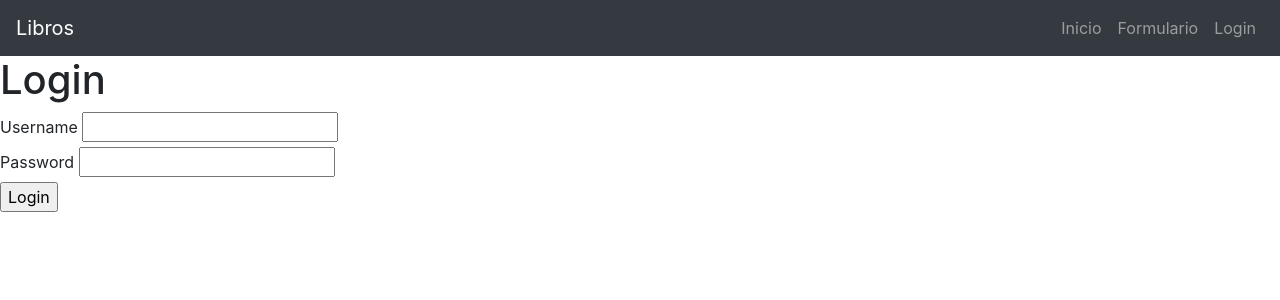
After one commit to HectorM-OnW/HECTORM-PYTHON-C, a Django app: page /login/ in a window 1280 px wide. The commit adds this page. Shown: the top 300 px of the page. Run offline with Django 4.2, Linux system fonts and the light colour scheme; some libraries are stand-ins or nearby versions.

```diff
--- a/Project 1/project1/libros/urls.py
+++ b/Project 1/project1/libros/urls.py
@@ -6,5 +6,6 @@ urlpatterns = [
     path('inicio', views.Inicio.as_view(), name='inicio'),
     #path('insertar', views.insertar_libro, name='insertar'),
     path('formulario', views.Formulario.as_view(), name='formulario'),
-    path('eliminar-libro/<int:libro_id>/', views.EliminarLibro.as_view(), name='eliminar_libro')
+    path('eliminar-libro/<int:libro_id>/', views.EliminarLibro.as_view(), name='eliminar_libro'),
+    path('estadisticas/', views.estadisticas_libros, name='estadisticas_libros')
 ]
--- a/Project 1/project1/project1/settings.py
+++ b/Project 1/project1/project1/settings.py
@@ -128,3 +128,7 @@ STATIC_URL = 'static/'
 # https://docs.djangoproject.com/en/4.2/ref/settings/#default-auto-field
 
 DEFAULT_AUTO_FIELD = 'django.db.models.BigAutoField'
+
+AUTHENTICATION_BACKENDS = ['django.contrib.auth.backends.ModelBackend']
+LOGIN_REDIRECT_URL = '/libros/inicio'
+LOGIN_URL = '/login/'
--- a/Project 1/project1/project1/urls.py
+++ b/Project 1/project1/project1/urls.py
@@ -23,6 +23,6 @@ from . import views
 urlpatterns = [
     path('admin/', admin.site.urls),
     path('libros/', include('libros.urls')),
-    path('login/', auth_views.LoginView.as_view(template_name='login.html'), name='login'),
-    path('logout/', views.custom_logout, name='logout')
+    path('login/', views.custom_login, name='login'),
+    path('logout/', views.custom_logout,name='logout')
 ]
--- a/Project 1/project1/project1/views.py
+++ b/Project 1/project1/project1/views.py
@@ -11,15 +11,19 @@ def custom_logout(request):
     return redirect('/libros/inicio')
 
 def custom_login(request):
+    template_name = 'login.html'
+
     if request.method == 'POST':
         username = request.POST.get('username')
         password = request.POST.get('password')
         user = authenticate(request,username=username,password=password)
         if user is not None:
-            login(request,user)
-            return redirect()
+            login(request, user)
+            print('-----------------> Si entró al login')
+            return redirect('/libros/inicio')
         else:
-            messages.error(request, 'Crendenciales Inválidas')
-            return render(request, login.html)
+            print('----------------> No entró al login')
+            messages.error(request, 'Credenciales inválidas')
 
-    return redirect()
+
+    return render(request, template_name)
--- a/Project 1/project1/templates/base.html
+++ b/Project 1/project1/templates/base.html
@@ -27,11 +27,11 @@
                             <a class="nav-link" href="{% url 'formulario' %}">Formulario</a>
                         </li>
                         {% if user.is_authenticated %}
-                        <li class="nav-link">
+                        <li class="nav-item">
                             <a class="nav-link" href="{% url 'logout' %}">Logout </a>
                         </li>
                         {% else %}
-                        <li class="nav-link">
+                        <li class="nav-item">
                             <a class="nav-link" href="{% url 'login' %}">Login </a>
                         </li>
                         {% endif %}
--- /dev/null
+++ b/Project 1/project1/templates/login.html
@@ -0,0 +1,28 @@
+{% extends 'base.html' %}
+
+{% block content %}
+
+<h1> Login</h1>
+
+{% if messages %}
+<!--Bloque de mensajes-->
+<ul class="messages">
+    {% for message in messages %}
+    <li {% if message.tag %} class="{{ message.tags }}" {% endif %}> {{ message }} </li>
+    {% endfor %}
+</ul>
+{% endif %}
+
+<!--Formulario de Login-->
+<form method="post">
+    {% csrf_token %}
+    <label for="username"> Username</label>
+    <input type="text" name="username" id="username" required>
+    <br>
+    <label for="password"> Password</label>
+    <input type="password" name="password" id="password">
+    <br>
+    <input type="submit" value="Login">
+</form>
+
+{% endblock %}
```
Also changed, not shown: Project 1/project1/libros/views.py (+21 -7 lines), Project 1/project1/templates/estadisticas/estadisticas_libros.html (added, +64 -0 lines).
